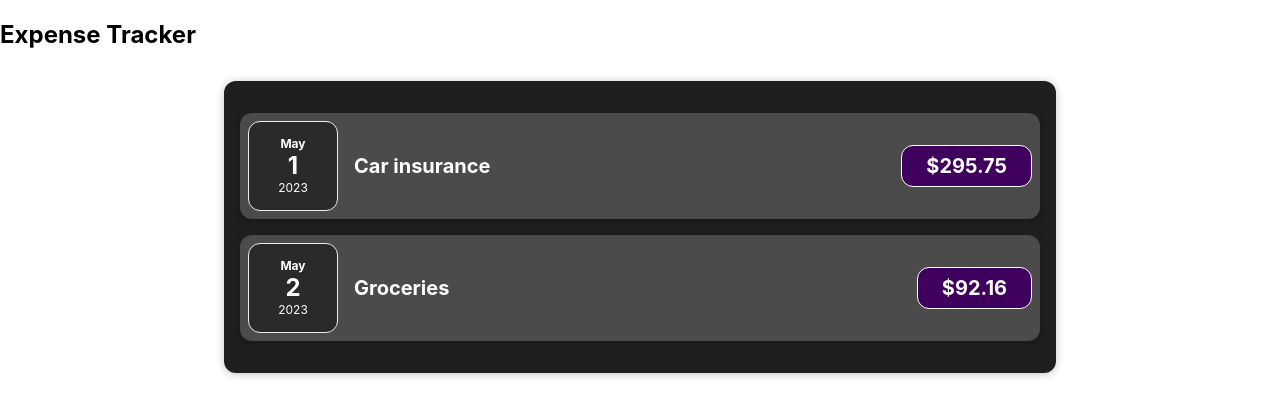
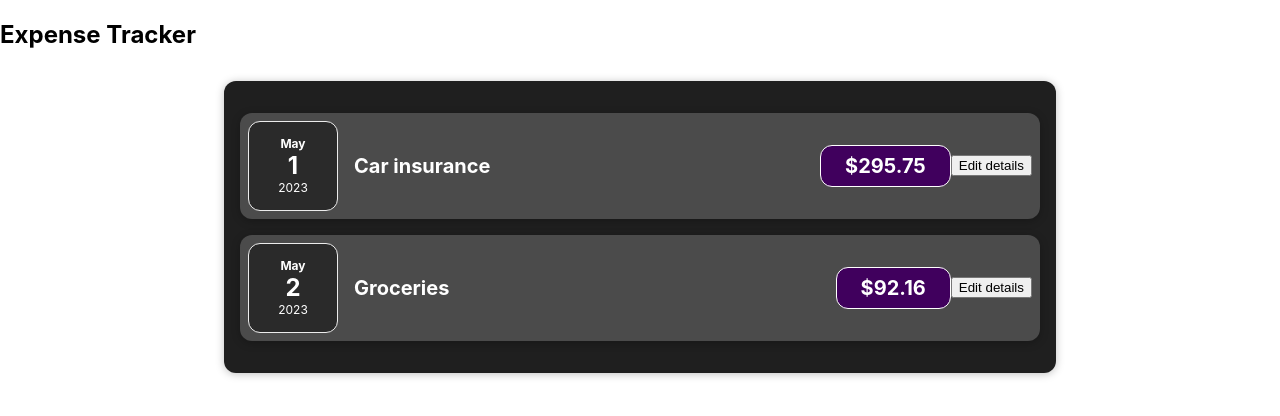
Before and after one commit to jkalandarov/expense-tracker-react-app, a React (Create React App) app: page / in a window 1280 px wide. Shown: the top 416 px of the page. Built offline with nearby package versions, Linux system fonts and the light colour scheme; the HTML template or start-up script is replaced by a standard one.

Commit message:
added useState

```diff
--- a/src/components/Expense/ExpenseItem.js
+++ b/src/components/Expense/ExpenseItem.js
@@ -1,14 +1,21 @@
 import './ExpenseItem.css';
 import ExpenseDate from './ExpenseDate';
+import { useState } from 'react';
 
 function ExpenseItem(props) {
+  const [ initialName, setName ] = useState(props.name);
+  const handleClick = () => {
+    setName('Updated details');
+  }
+
   return (
     <div className="expense-item">
       <ExpenseDate date={props.date}/>
       <div className="expense-item__description">
-        <h2>{props.name}</h2>
+        <h2>{initialName}</h2>
       </div>
       <div className="expense-item__price">${props.amount}</div>
+      <button onClick={handleClick}>Edit details</button>
     </div>
   )
 }
```
